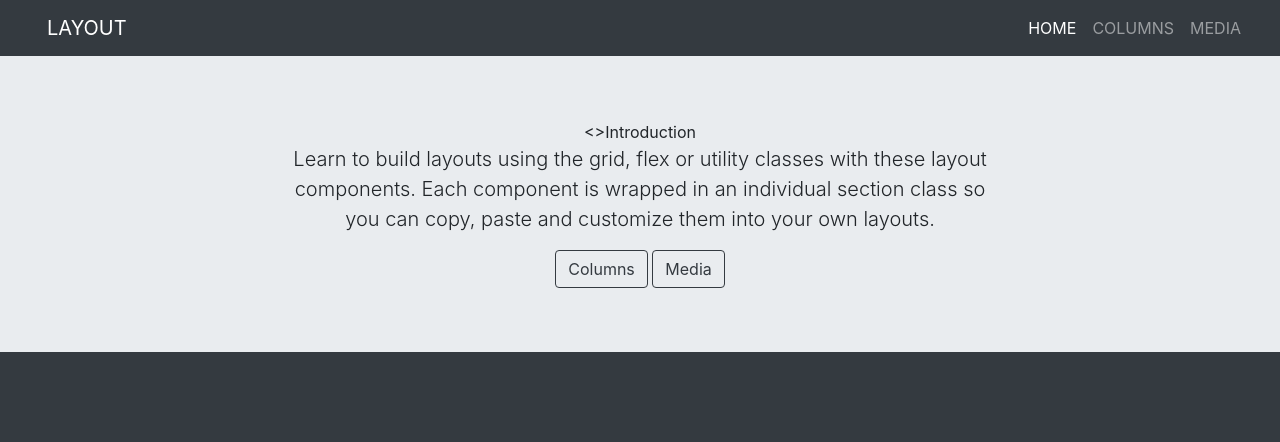
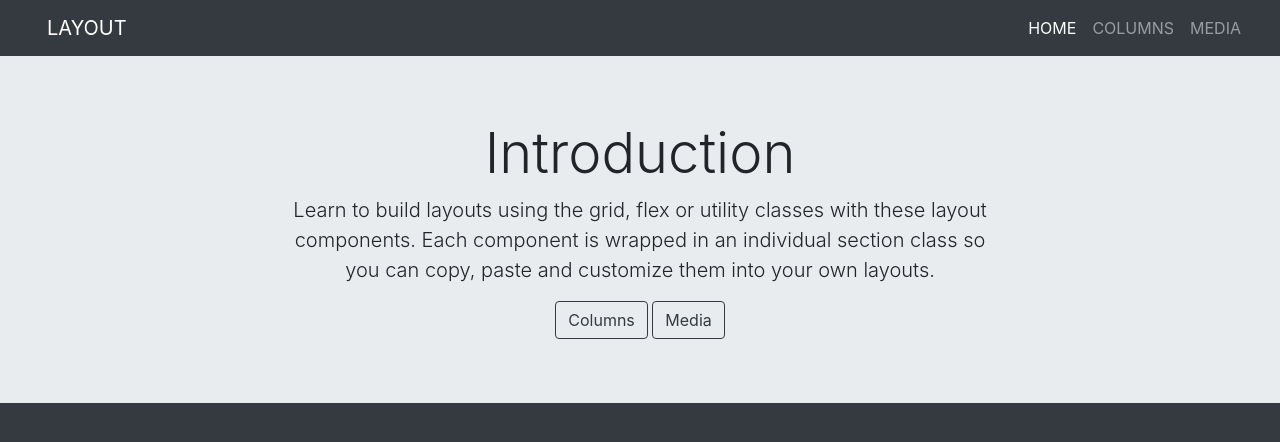
Before and after one commit to kylebalcerski/linkedin-learning-github, a plain HTML site: page docs/index.html in a window 1280 px wide. Drawn offline with nearby package versions, Linux system fonts and the light colour scheme.

Commit message:
Fixed Headline on Index Page

```diff
--- a/docs/index.html
+++ b/docs/index.html
@@ -43,7 +43,7 @@
         <div class="container text-center">
           <div class="row justify-content-center">
             <div class="col-11 col-sm-10 col-md-8 animated fadeInUp">
-              <>Introduction</h3>
+              <h3 class="display-4 text-reverse">Introduction</h3>
               <p class="lead">
                 Learn to build layouts using the grid, flex or utility classes with these layout components. Each component is wrapped in an
                 individual section class so you can copy, paste and customize them into your own layouts.
```
